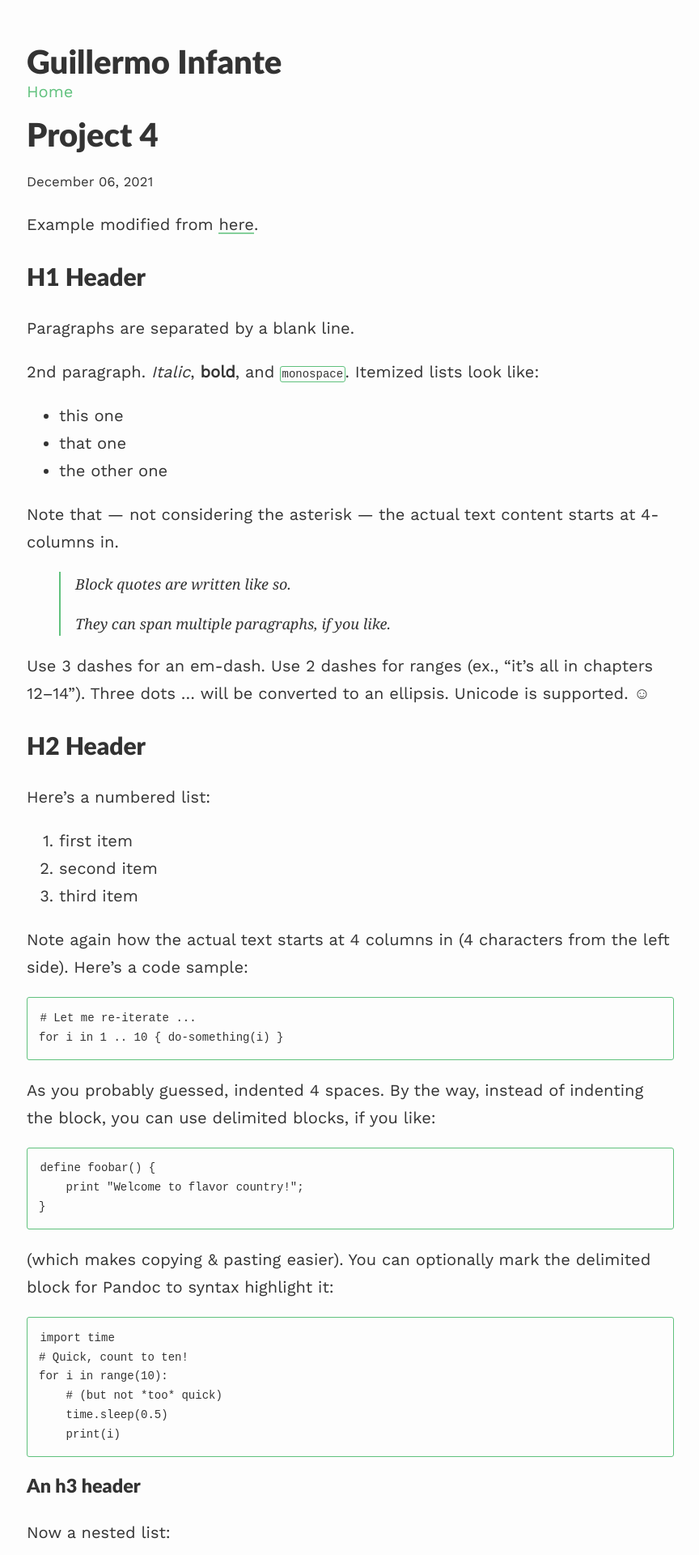
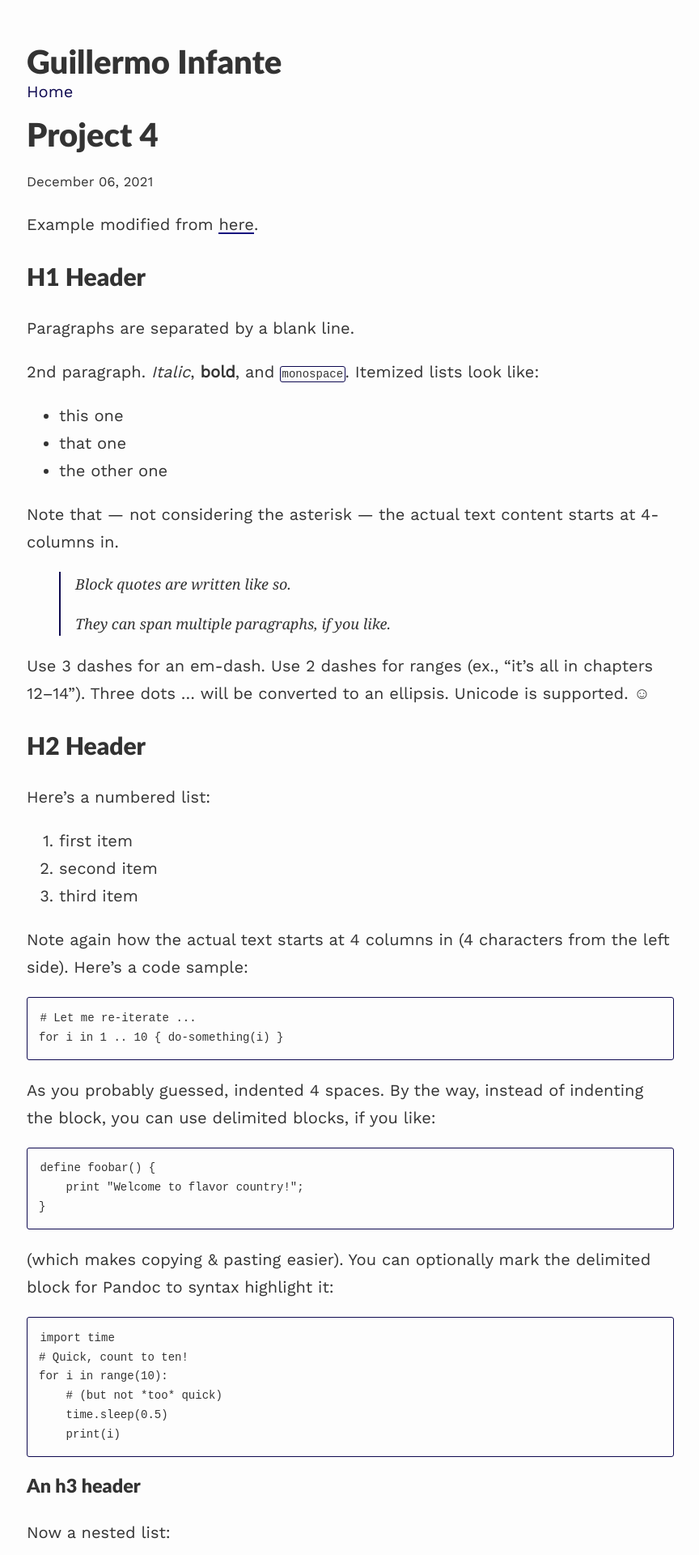
Before and after one commit to guillermoim/guillermoim.github.io, a Jekyll site: the page built from _projects/4_project.md, in a window 1280 px wide. Shown: the top 1920 px of the page at 81% size, without its empty margins (207-1071 px from the left). Built offline with Jekyll 4.4.1, drawn with Linux system fonts in a browser that asks for light colours; nearby versions of some CDN libraries; formulas are drawn with MathJax 3.

Commit message:
changed css

```diff
--- a/assets/css/_sass/variables.scss
+++ b/assets/css/_sass/variables.scss
@@ -5,10 +5,10 @@ $small-font-size:  $base-font-size * 0.875;
 $base-line-height: 1.7;
 
 $spacing-unit:     30px;
-$light-gray: gray;
-$text-color:       #333;
-$background-color: #fdfdfd;
-$brand-color:      #60c17d;
+$light-gray: rgb(175, 174, 174);
+$text-color:       rgb(255, 255, 255);
+$background-color: #3d3c3c;
+$brand-color:      #0e0950;
 
 // Color scheme for light
 $body-bg: #fdfdfd;
```
